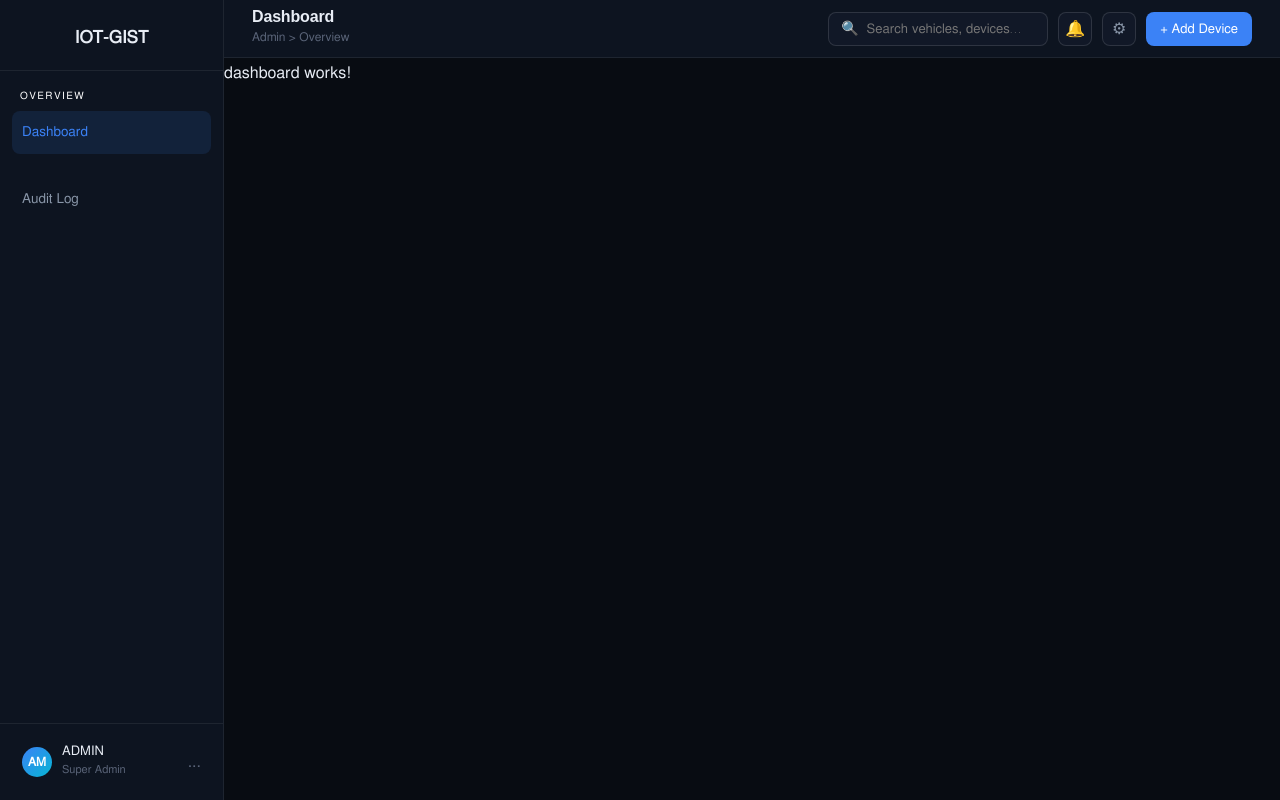
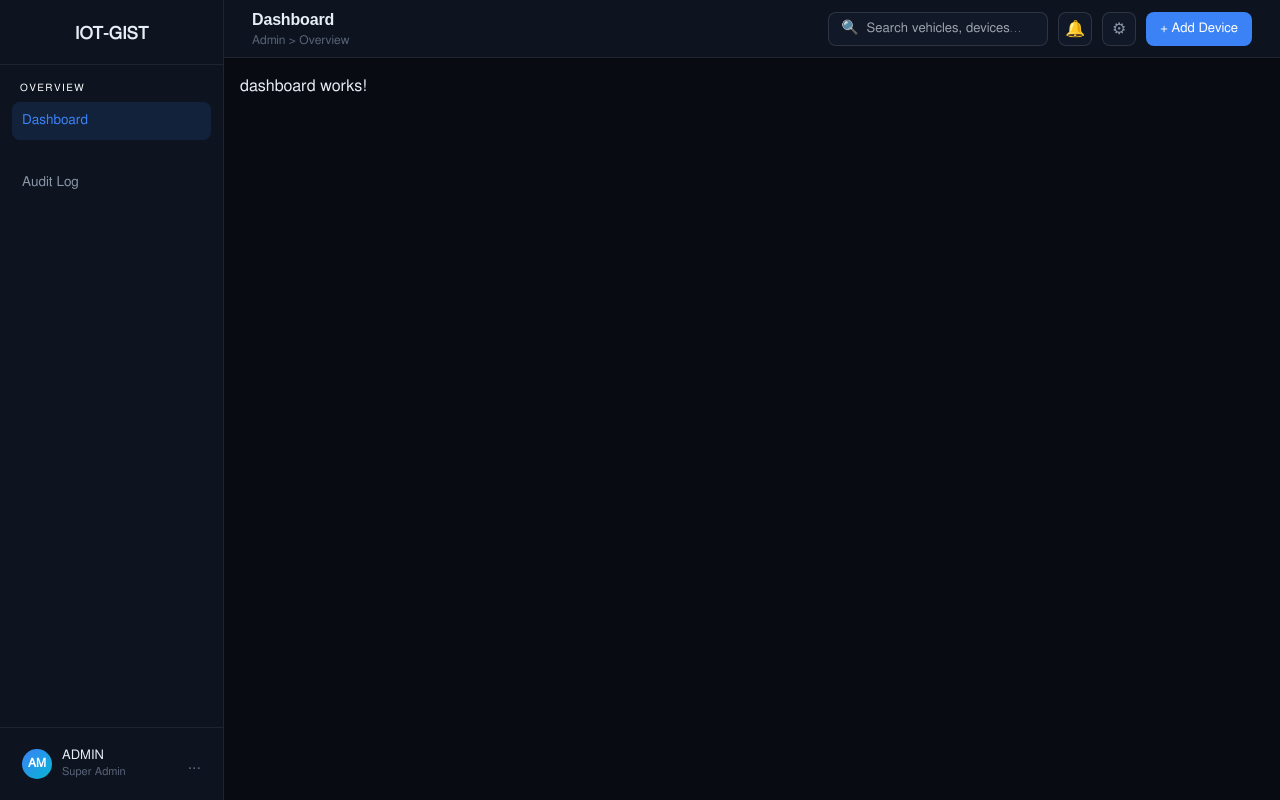
Before and after one commit to KhunnithMeng/iot-gist, an Angular app in the folder app/: page /dashboard in a window 1280 px wide. Built offline with nearby package versions, Linux system fonts and the light colour scheme.

Commit message:
Integrate tailwind css 3 into existing angular 20

```diff
--- a/app/package.json
+++ b/app/package.json
@@ -25,9 +25,13 @@
     "@angular/build": "^21.2.2",
     "@angular/cli": "^21.2.2",
     "@angular/compiler-cli": "^21.2.0",
+    "@tailwindcss/postcss": "^4.2.2",
     "@types/leaflet": "^1.9.21",
+    "autoprefixer": "^10.4.27",
     "jsdom": "^28.0.0",
+    "postcss": "^8.5.8",
     "prettier": "^3.8.1",
+    "tailwindcss": "^3.4.19",
     "typescript": "~5.9.2",
     "vitest": "^4.0.8"
   }
--- /dev/null
+++ b/app/postcss.config.js
@@ -0,0 +1,6 @@
+module.exports = {
+  plugins: {
+    tailwindcss: {},
+    autoprefixer: {},
+  },
+}
--- a/app/src/app/pages/dashboard/dashboard.html
+++ b/app/src/app/pages/dashboard/dashboard.html
@@ -1 +1 @@
-<p>dashboard works!</p>
+<div class="m-4">dashboard works!</div>
--- a/app/src/styles.scss
+++ b/app/src/styles.scss
@@ -25,3 +25,7 @@
 }
 
 @import 'assets/styles/app.scss';
+
+@tailwind base;
+@tailwind components;
+@tailwind utilities;
--- /dev/null
+++ b/app/tailwind.config.js
@@ -0,0 +1,10 @@
+/** @type {import('tailwindcss').Config} */
+module.exports = {
+  content: [
+    "./src/**/*.{html,ts}"
+  ],
+  theme: {
+    extend: {},
+  },
+  plugins: [],
+}
```
Also changed, not shown: 1 other file (tests, documents, lock files or other folders).
